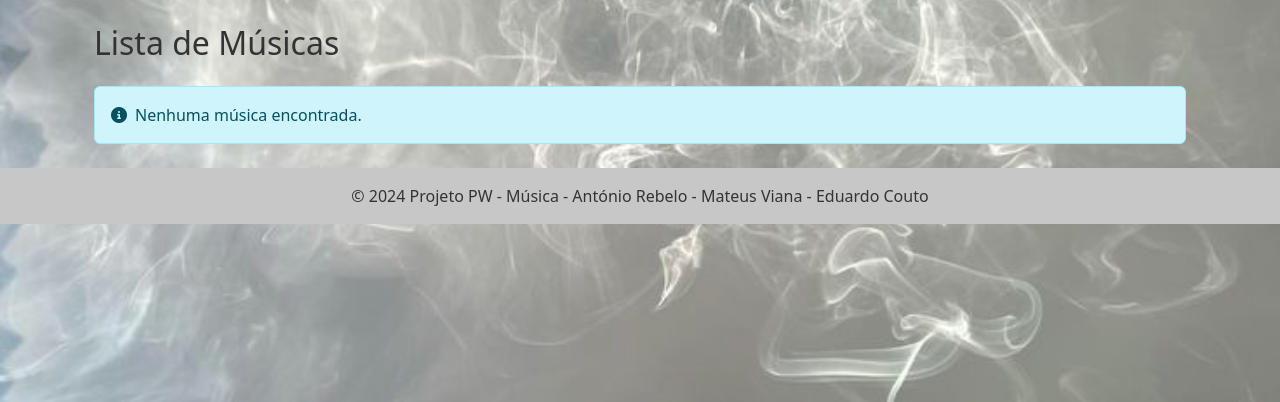
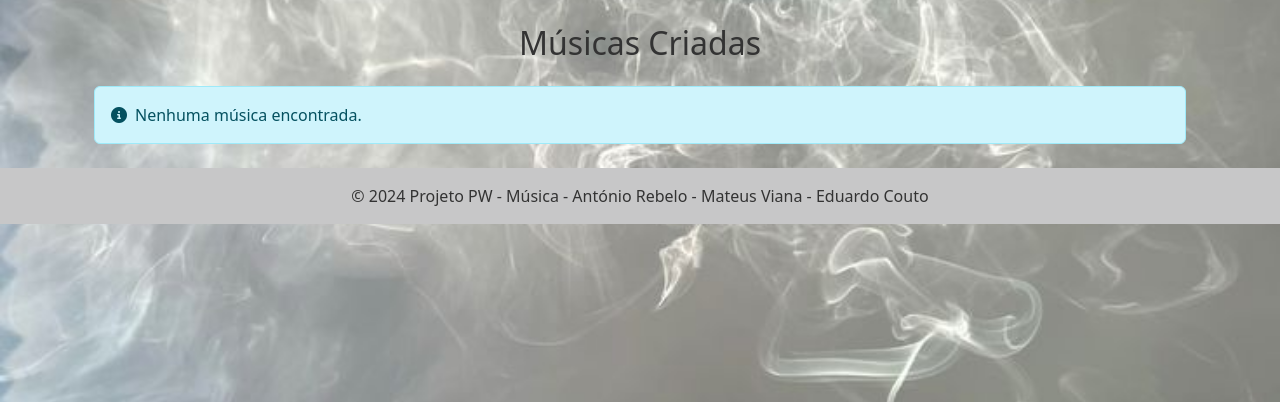
Before and after one commit to t8ne/PWProject, a PHP site: page /movie/musica in a window 1280 px wide. Shown: the part 56-458 px from the top of the page. Run offline with PHP 8.4, Linux system fonts and the light colour scheme; data that the repository does not hold is empty; some libraries are stand-ins or nearby versions.

Commit message:
lil fix, falta na mesma cena das imagens, also bug de eliminar cenas associadas a artistas e generos tambem tem bug, vá xau

```diff
--- a/app/views/musica/index.php
+++ b/app/views/musica/index.php
@@ -1,7 +1,7 @@
 <?php include 'app/views/partials/header.php'; ?> <!-- Inclui o cabeçalho da página -->
 
 <div class="container">
-    <h2 class="mb-4">Lista de Músicas</h2>
+    <h2 class="mb-4" style="text-align: center">Músicas Criadas</h2>
 
     <?php if ($isAdmin): ?> <!-- Exibe o botão para criar música apenas se o usuário for administrador -->
         <div class="mb-3">
```
